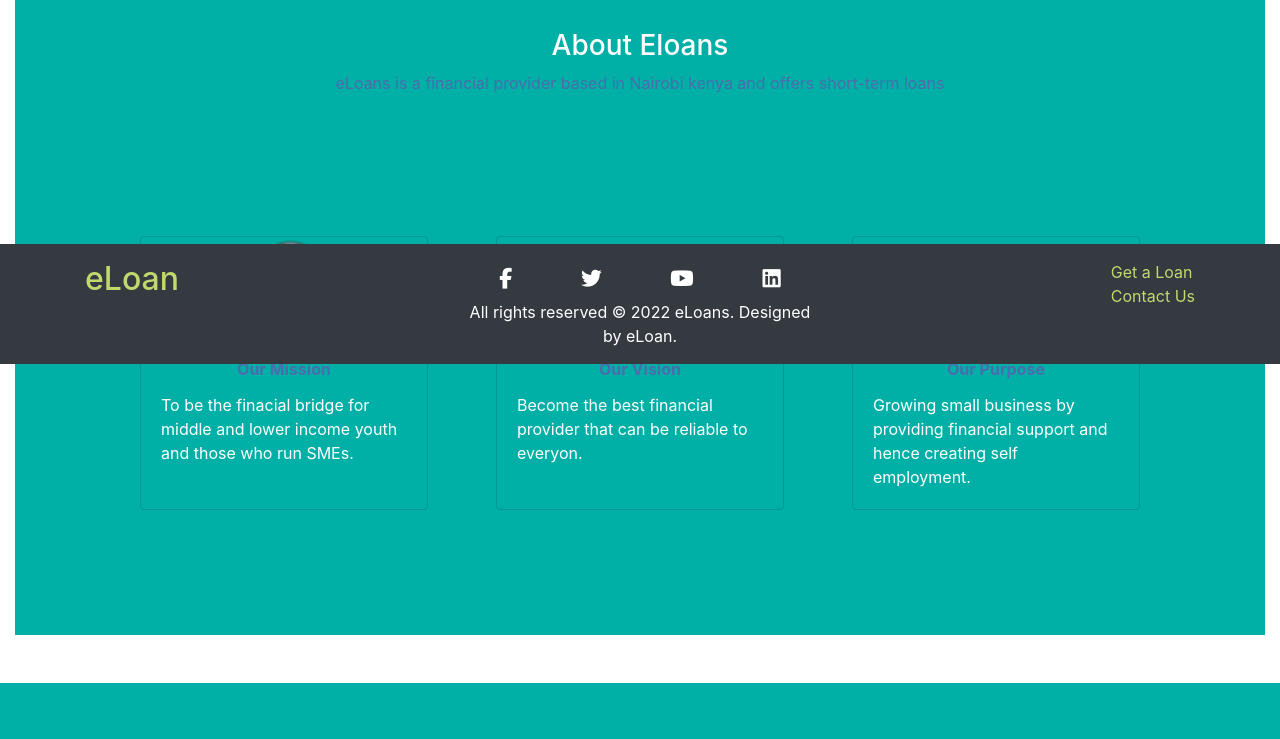
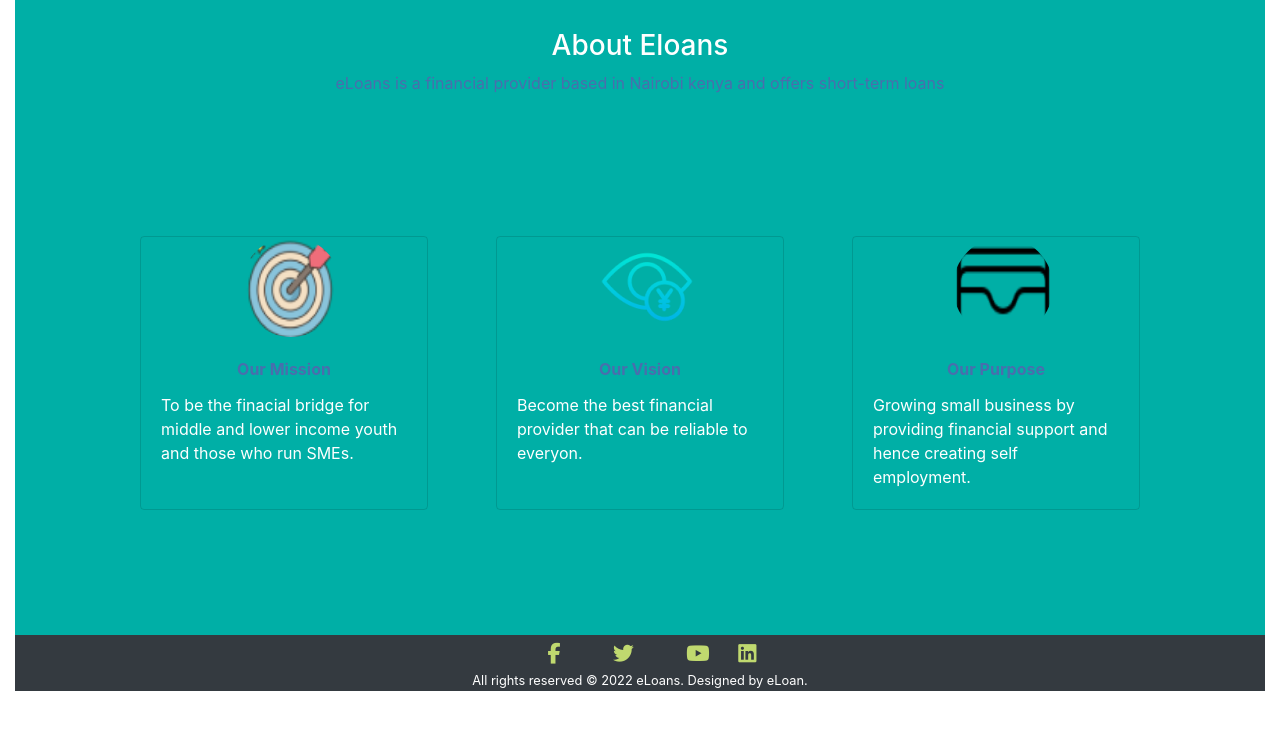
Before and after one commit to BrianMwevi/eLoan, a Django app: page /about in a window 1280 px wide. Shown: the part 436-1175 px from the top of the page. Before the commit the page ends 1119 px from the top, so only its background shows below. Run offline with Django 4.2, Linux system fonts and the light colour scheme; some libraries are stand-ins or nearby versions.

Commit message:
fix:footer -- remove fixed bottom class

```diff
--- a/loan/static/css/footer.css
+++ b/loan/static/css/footer.css
@@ -1,6 +1,7 @@
 .footer-icons {
   font-size: 1.3rem;
-  color:#fff;
+  /* color:#fff; */
+  color: #c0d96f;
 }
 
 .footer-icons:hover {
--- a/loan/templates/main/footer.html
+++ b/loan/templates/main/footer.html
@@ -12,49 +12,32 @@
     {% endblock %}
   </head>
   <body>
-    <div class="footer fixed-bottom">
+    <div class="footer Sticky-bottom m-0 p-0">
       <div class="container-fluid bg-dark">
         <div class="container">
-          <div class="row text-white py-3">
-            <div class="col-lg-4">
-              <h2><a href="#" class="footer-links">eLoan</a></h2>
-            </div>
-            <div class="col-lg-4 mx-auto">
-              <ul class="nav">
-                <li class="navbar-item mx-auto mx-auto">
-                  <a class="nav-link text-dark" href=""
-                    ><i class="fa footer-icons fa-facebook"></i
-                  ></a>
-                </li>
-
-                <li class="navbar-item mx-auto">
-                  <a class="nav-link text-dark" href=""
-                    ><i class="fa footer-icons fa-twitter"></i
-                  ></a>
-                </li>
-
-                <li class="navbar-item mx-auto">
-                  <a class="nav-link text-dark" href=""
-                    ><i class="fa footer-icons fa-youtube"></i
-                  ></a>
-                </li>
-
-                <li class="navbar-item mx-auto">
-                  <a class="nav-link text-dark" href=""
-                    ><i class="fa footer-icons fa-linkedin-square"></i
-                  ></a>
-                </li>
+          <div class="row text-white">
+            <div class="col-lg-8 mx-auto">
+              <ul class="text-center p-0 m-0">
+                <a href="#"
+                  ><i class="fa pt-2 mx-4 footer-icons fa-facebook"></i
+                ></a>
+                <a href="#"
+                  ><i class="fa pt-2 mx-4 footer-icons fa-twitter"></i
+                ></a>
+                <a href="#"
+                  ><i class="fa pt-2 mx-4 footer-icons fa-youtube"></i
+                ></a>
+                <a href="#"
+                  ><i class="fa footer-icons fa-linkedin-square"></i
+                ></a>
               </ul>
 
               <p class="text-center text-white p-0 m-0">
-                All rights reserved &copy; 2022 eLoans. Designed by eLoan.
+                <small
+                  >All rights reserved &copy; 2022 eLoans. Designed by
+                  eLoan.</small
+                >
               </p>
-            </div>
-            <div class="col-lg-4 ml-auto">
-              <div class="float-right">
-                <a class="p-0 m-0 footer-links" href="#">Get a Loan</a><br />
-                <a class="p-0 m-0 footer-links" href="#">Contact Us</a>
-              </div>
             </div>
           </div>
         </div>
```
Also changed, not shown: loan/views.py (+4 -4 lines), loan/static/images/home2.jpg (added).
